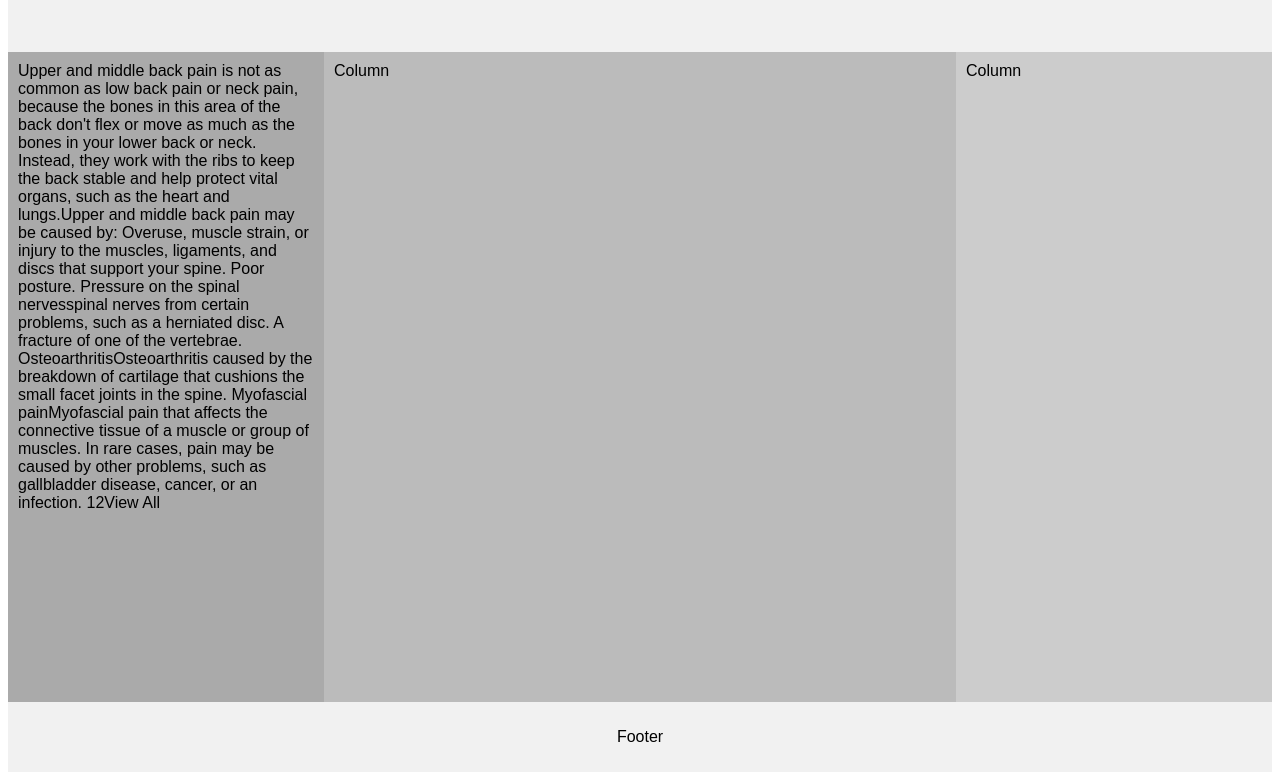
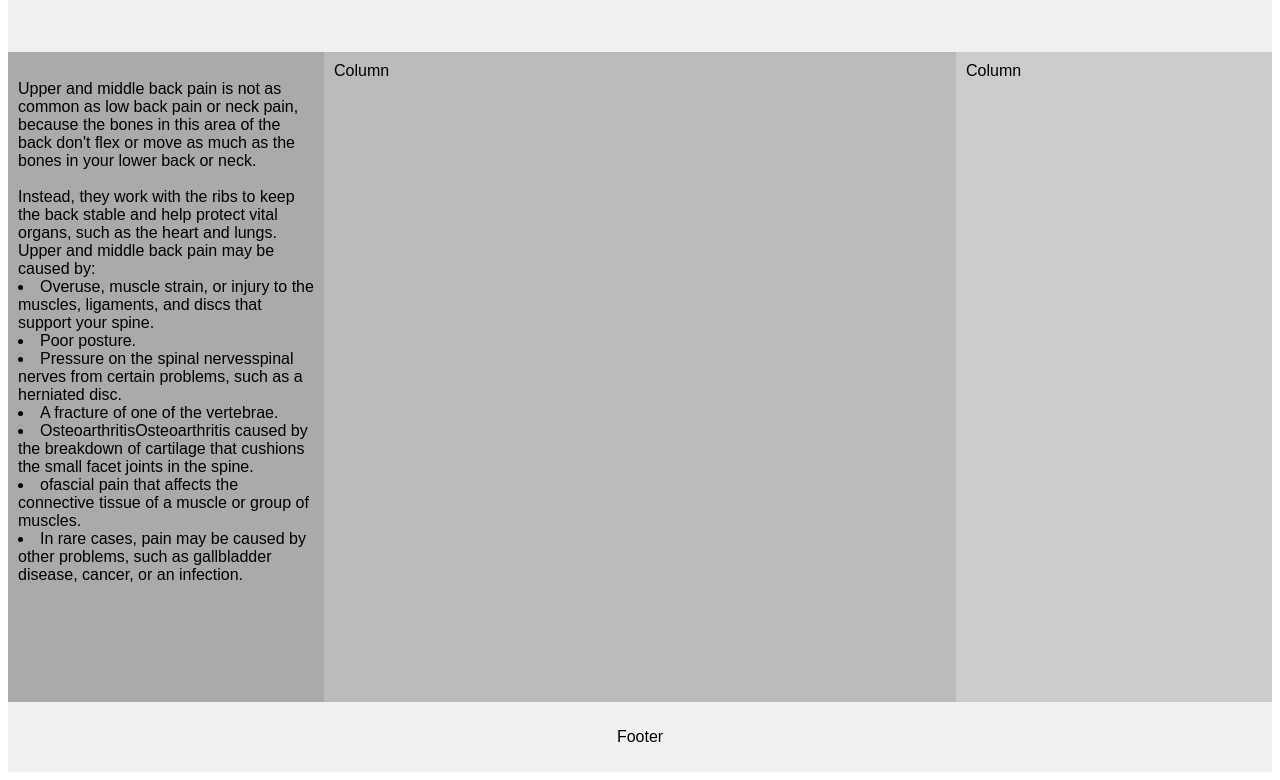
Before and after one commit to Kieranhak/projectwetsite3, a plain HTML site: page index.html in a window 1280 px wide. Shown: the part 164-944 px from the top of the page. Drawn offline with Linux system fonts and the light colour scheme.

Commit message:
Update index.html

```diff
--- a/index.html
+++ b/index.html
@@ -70,19 +70,19 @@ body {
 <div class="row">
 
 
-    <div class="column side" style="background-color:#aaa;">Upper and middle back pain is not as common as low back pain or neck pain,
-        because the bones in this area of the back don't flex or move as much as the bones in your lower back or neck.
-        Instead, they work with the ribs to keep the back stable and help protect vital organs, such as the heart and lungs.Upper and middle back pain may be caused by:
+    <div class="column side" style="background-color:#aaa;"><br>Upper and middle back pain is not as common as low back pain or neck pain,
+       because the bones in this area of the back don't flex or move as much as the bones in your lower back or neck.</br>
+        <br>Instead, they work with the ribs to keep the back stable and help protect vital organs, such as the heart and lungs.
+    Upper and middle back pain may be caused by:</br>
 
-Overuse, muscle strain, or injury to the muscles, ligaments, and discs that support your spine.
-Poor posture.
-Pressure on the spinal nervesspinal nerves from certain problems, such as a herniated disc.
-A fracture of one of the vertebrae.
-OsteoarthritisOsteoarthritis caused by the breakdown of cartilage that cushions the small facet joints in the spine.
-Myofascial painMyofascial pain that affects the connective tissue of a muscle or group of muscles.
-In rare cases, pain may be caused by other problems, such as gallbladder disease, cancer, or an infection.
+<li>Overuse, muscle strain, or injury to the muscles, ligaments, and discs that support your spine.</li>
+    <li>Poor posture.</li>
+    <li>Pressure on the spinal nervesspinal nerves from certain problems, such as a herniated disc.</li>
+    <li>A fracture of one of the vertebrae.</li>
+<li>OsteoarthritisOsteoarthritis caused by the breakdown of cartilage that cushions the small facet joints in the spine.</li>
+    <li> ofascial pain that affects the connective tissue of a muscle or group of muscles.</li>
+<li>In rare cases, pain may be caused by other problems, such as gallbladder disease, cancer, or an infection.</li>
 
-12View All
 </div>
 
 
```
